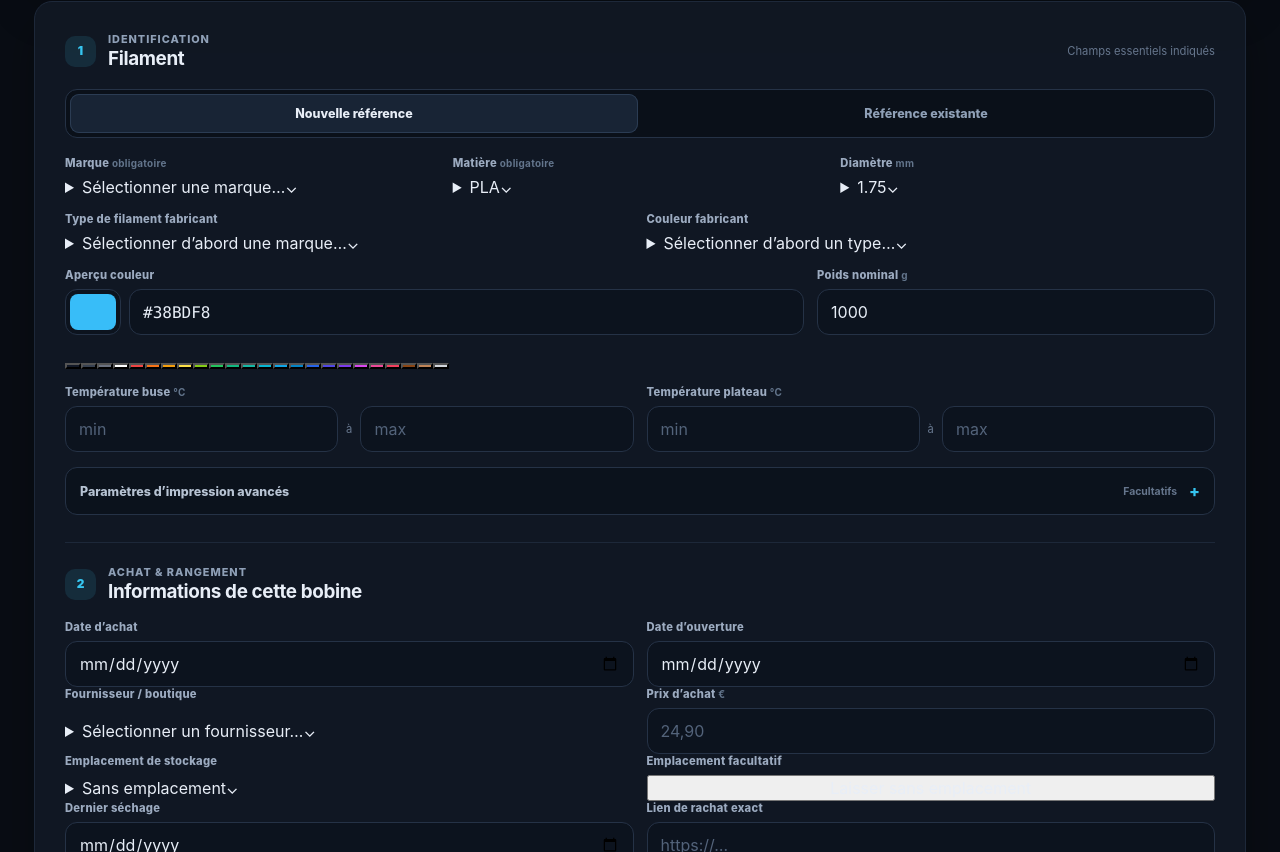
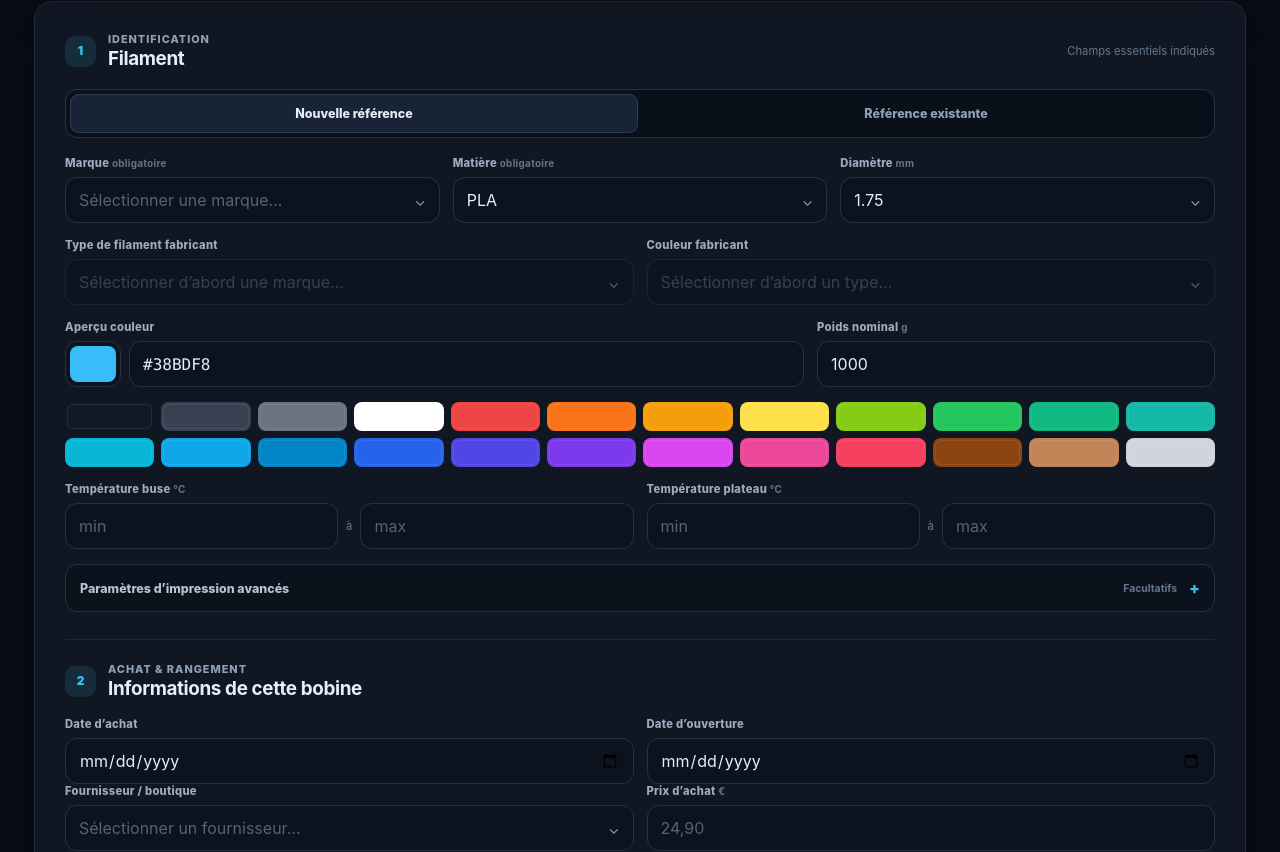
Before and after one commit to LegioFr/Filora-Legacy, a React (Vite) app: page / in a window 1280 px wide. Shown: the part 368-1220 px from the top of the page. Built offline with nearby package versions, Linux system fonts and the light colour scheme.

Commit message:
Batch 6: styliser les catalogues et raccourcis

```diff
--- a/src/responsive.css
+++ b/src/responsive.css
@@ -1,9 +1,7 @@
 /* Ajustements de présentation Batch 6.
    Le modèle métier et les données ne dépendent pas de ces règles visuelles. */
 
-.sidebar-note {
-  display: none;
-}
+.sidebar-note { display: none; }
 
 .intro-card {
   grid-template-columns: minmax(0, 1fr);
@@ -11,52 +9,164 @@
   padding: 24px 28px;
 }
 
-.intro-card h2 {
-  max-width: none;
-  font-size: clamp(1.45rem, 2.35vw, 2rem);
+.intro-card h2 { max-width: none; font-size: clamp(1.45rem, 2.35vw, 2rem); }
+.intro-card p { max-width: 900px; }
+.intro-facts { display: none; }
+
+.catalog-select {
+  position: relative;
+  width: 100%;
+  min-width: 0;
 }
 
-.intro-card p {
-  max-width: 900px;
+.catalog-select > summary {
+  list-style: none;
+  min-height: 46px;
+  width: 100%;
+  border: 1px solid var(--border);
+  border-radius: 12px;
+  background: #0c131e;
+  color: var(--text);
+  padding: 0 13px;
+  display: flex;
+  align-items: center;
+  justify-content: space-between;
+  gap: 10px;
+  cursor: pointer;
+  user-select: none;
 }
 
-/* Les trois libellés étaient surtout des termes d'implémentation et
-   alourdissaient fortement l'écran de création. */
-.intro-facts {
-  display: none;
+.catalog-select > summary::-webkit-details-marker { display: none; }
+.catalog-select[open] > summary { border-color: var(--accent-strong); box-shadow: 0 0 0 3px #0ea5e91f; }
+.catalog-select.is-disabled > summary { opacity: .55; cursor: not-allowed; }
+.catalog-placeholder { color: #53637a; }
+.catalog-chevron { color: var(--muted); font-size: .9rem; }
+
+.catalog-popover {
+  position: absolute;
+  z-index: 80;
+  inset: calc(100% + 6px) 0 auto 0;
+  border: 1px solid #31435b;
+  border-radius: 13px;
+  background: #111824;
+  box-shadow: 0 22px 55px rgba(0, 0, 0, .46);
+  padding: 9px;
+  min-width: min(420px, 90vw);
 }
 
+.catalog-search { margin-bottom: 7px; }
+.catalog-options { max-height: 260px; overflow: auto; display: grid; gap: 2px; }
+.catalog-options button {
+  border: 0;
+  background: transparent;
+  color: #c2cedd;
+  text-align: left;
+  min-height: 38px;
+  border-radius: 8px;
+  padding: 7px 10px;
+  cursor: pointer;
+}
+.catalog-options button:hover,
+.catalog-options button.selected { background: #143047; color: #dff6ff; }
+.catalog-empty { color: var(--muted); padding: 11px; font-size: .75rem; }
+
+.catalog-custom {
+  border-top: 1px solid var(--border-soft);
+  margin-top: 8px;
+  padding-top: 8px;
+  display: grid;
+  grid-template-columns: 1fr auto;
+  gap: 7px;
+}
+.catalog-custom button,
+.secondary-button,
+.quantity-stepper button {
+  border: 1px solid var(--border);
+  background: #101a27;
+  color: #c7d5e5;
+  border-radius: 10px;
+  min-height: 42px;
+  padding: 0 12px;
+  font-weight: 750;
+  cursor: pointer;
+}
+.catalog-custom button:disabled { opacity: .45; cursor: default; }
+
+.filament-shortcuts {
+  border: 1px solid #1d3b4f;
+  background: linear-gradient(135deg, rgba(14,165,233,.08), rgba(14,165,233,.025));
+  border-radius: 13px;
+  padding: 11px;
+  margin-bottom: 15px;
+  display: grid;
+  gap: 8px;
+}
+.shortcut-label { color: #83daf3; font-size: .7rem; font-weight: 850; }
+.shortcut-list { display: flex; flex-wrap: wrap; gap: 7px; }
+.shortcut-list button {
+  border: 1px solid #284258;
+  background: #0a1520;
+  color: #d6e2ef;
+  border-radius: 10px;
+  min-height: 42px;
+  padding: 7px 10px;
+  display: grid;
+  text-align: left;
+  cursor: pointer;
+}
+.shortcut-list button:hover { border-color: var(--accent); background: #102335; }
+.shortcut-list strong { font-size: .72rem; }
+.shortcut-list small { color: var(--muted); font-size: .62rem; margin-top: 2px; }
+
+.color-preset-grid {
+  display: grid;
+  grid-template-columns: repeat(12, minmax(0, 1fr));
+  gap: 7px;
+}
+.color-preset-grid button {
+  height: 29px;
+  border-radius: 8px;
+  border: 2px solid transparent;
+  box-shadow: inset 0 0 0 1px rgba(255,255,255,.08);
+  cursor: pointer;
+}
+.color-preset-grid button.selected { border-color: var(--accent); box-shadow: 0 0 0 2px rgba(14,165,233,.18); }
+
+.clear-location-field { align-content: end; }
+.secondary-button { width: 100%; }
+.tare-source-note {
+  border: 1px solid rgba(251,191,36,.23);
+  background: rgba(251,191,36,.055);
+  border-radius: 11px;
+  padding: 10px 12px;
+  margin: 11px 0 13px;
+  display: grid;
+  gap: 3px;
+}
+.tare-source-note strong { color: #f1d477; font-size: .74rem; }
+.tare-source-note span { color: #a79b78; font-size: .68rem; }
+
+.quantity-stepper {
+  display: grid;
+  grid-template-columns: 44px minmax(0, 1fr) 44px;
+  gap: 6px;
+}
+.quantity-stepper input { text-align: center; }
+.quantity-stepper button { padding: 0; font-size: 1rem; }
+
 @media (max-width: 1400px) {
-  .creation-layout {
-    grid-template-columns: minmax(0, 1fr);
-  }
-
+  .creation-layout { grid-template-columns: minmax(0, 1fr); }
   .summary-card {
     position: static;
     display: grid;
     grid-template-columns: minmax(0, 1fr) minmax(0, 1fr);
     gap: 0 22px;
   }
-
-  .summary-head,
-  .spool-visual,
-  .summary-rule,
-  .summary-series {
-    grid-column: 1 / -1;
-  }
-
-  .summary-metric {
-    border-right: 1px solid var(--border-soft);
-    padding-right: 22px;
-  }
-
-  .summary-grid {
-    padding-left: 0;
-  }
+  .summary-head, .spool-visual, .summary-rule, .summary-series { grid-column: 1 / -1; }
+  .summary-metric { border-right: 1px solid var(--border-soft); padding-right: 22px; }
+  .summary-grid { padding-left: 0; }
 }
 
-/* Une tablette doit privilégier la saisie : la navigation devient une barre
-   horizontale plutôt que de réserver près d'un quart de l'écran. */
 @media (max-width: 1320px) {
   .sidebar {
     position: static;
@@ -69,94 +179,34 @@
     border-right: 0;
     border-bottom: 1px solid var(--border-soft);
   }
-
-  .brand {
-    padding: 0 18px 0 0;
-    border-bottom: 0;
-    border-right: 1px solid var(--border-soft);
-  }
-
-  .brand small,
-  .sidebar-stats {
-    display: none;
-  }
-
-  .side-nav {
-    padding: 0;
-    display: flex;
-    flex: 1;
-  }
-
-  .side-nav a {
-    min-height: 40px;
-    padding: 0 12px;
-    font-size: .78rem;
-  }
-
-  .workspace {
-    margin-left: 0;
-    padding: 24px clamp(18px, 3vw, 34px) 60px;
-    max-width: none;
-  }
-
-  .topbar {
-    margin-bottom: 18px;
-  }
-
-  .intro-card {
-    margin-bottom: 18px;
-  }
-
-  .field-grid-3 {
-    grid-template-columns: repeat(3, minmax(0, 1fr));
-  }
-
-  .stock-grid {
-    grid-template-columns: repeat(2, minmax(0, 1fr));
-  }
+  .brand { padding: 0 18px 0 0; border-bottom: 0; border-right: 1px solid var(--border-soft); }
+  .brand small, .sidebar-stats { display: none; }
+  .side-nav { padding: 0; display: flex; flex: 1; }
+  .side-nav a { min-height: 40px; padding: 0 12px; font-size: .78rem; }
+  .workspace { margin-left: 0; padding: 24px clamp(18px, 3vw, 34px) 60px; max-width: none; }
+  .topbar { margin-bottom: 18px; }
+  .intro-card { margin-bottom: 18px; }
+  .field-grid-3 { grid-template-columns: repeat(3, minmax(0, 1fr)); }
+  .stock-grid { grid-template-columns: repeat(2, minmax(0, 1fr)); }
 }
 
 @media (max-width: 900px) {
-  .sidebar {
-    overflow-x: auto;
-    gap: 10px;
-  }
-
-  .brand {
-    flex: 0 0 auto;
-  }
-
-  .side-nav {
-    min-width: max-content;
-  }
-
-  .workspace {
-    padding: 20px 14px 48px;
-  }
-
-  .intro-card {
-    padding: 18px;
-  }
-
-  .field-grid-3 {
-    grid-template-columns: repeat(2, minmax(0, 1fr));
-  }
+  .sidebar { overflow-x: auto; gap: 10px; }
+  .brand { flex: 0 0 auto; }
+  .side-nav { min-width: max-content; }
+  .workspace { padding: 20px 14px 48px; }
+  .intro-card { padding: 18px; }
+  .field-grid-3 { grid-template-columns: repeat(2, minmax(0, 1fr)); }
+  .catalog-popover { min-width: 100%; width: min(520px, 88vw); }
+  .color-preset-grid { grid-template-columns: repeat(8, minmax(0, 1fr)); }
 }
 
 @media (max-width: 700px) {
-  .summary-card {
-    grid-template-columns: minmax(0, 1fr);
-  }
-
-  .summary-head,
-  .spool-visual,
-  .summary-rule,
-  .summary-series {
-    grid-column: auto;
-  }
-
-  .summary-metric {
-    border-right: 0;
-    padding-right: 0;
-  }
+  .summary-card { grid-template-columns: minmax(0, 1fr); }
+  .summary-head, .spool-visual, .summary-rule, .summary-series { grid-column: auto; }
+  .summary-metric { border-right: 0; padding-right: 0; }
+  .catalog-popover { position: fixed; inset: auto 10px 12px 10px; width: auto; max-height: min(72vh, 620px); }
+  .catalog-options { max-height: 38vh; }
+  .color-preset-grid { grid-template-columns: repeat(6, minmax(0, 1fr)); }
+  .shortcut-list { display: grid; grid-template-columns: 1fr; }
 }
```
